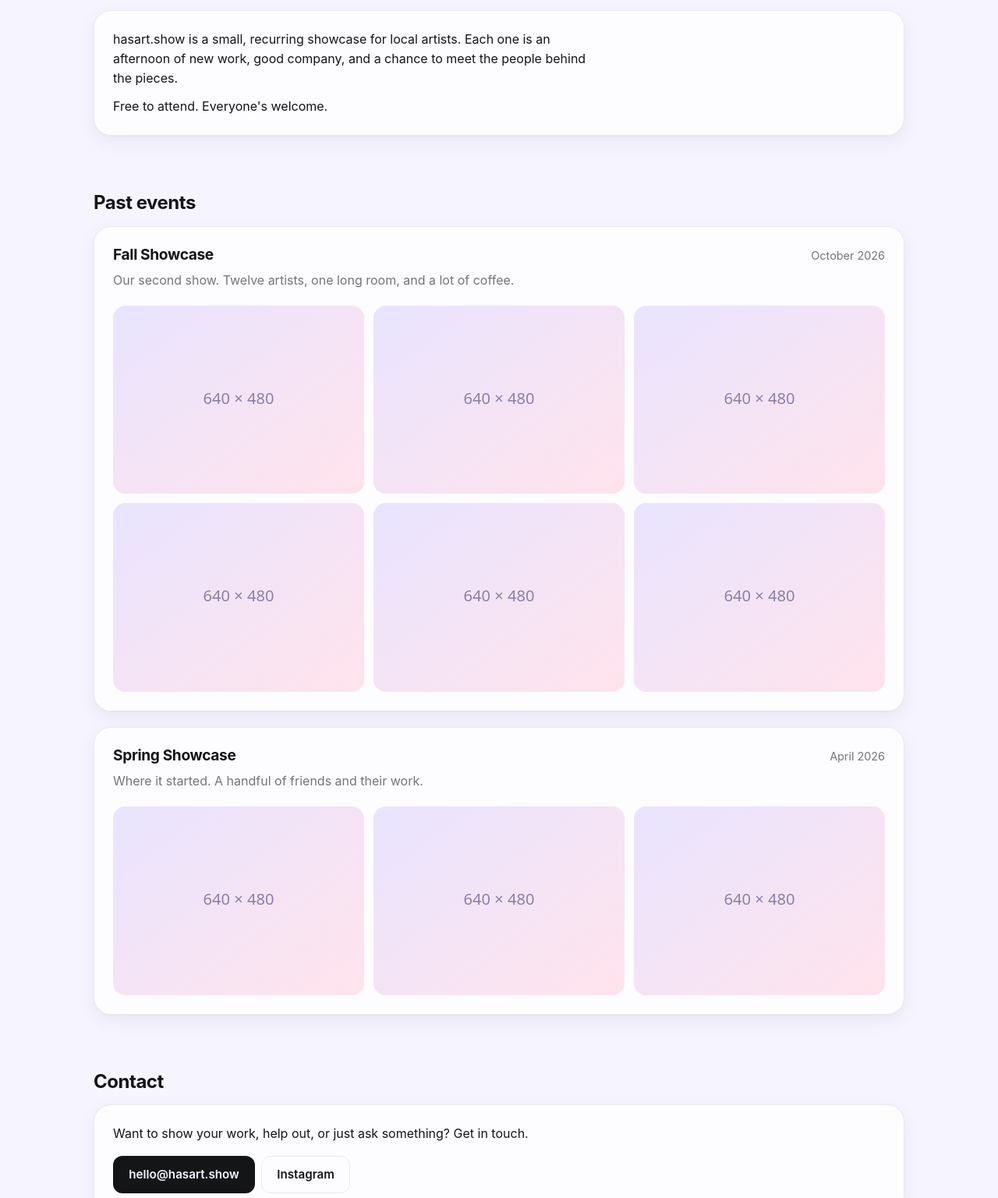
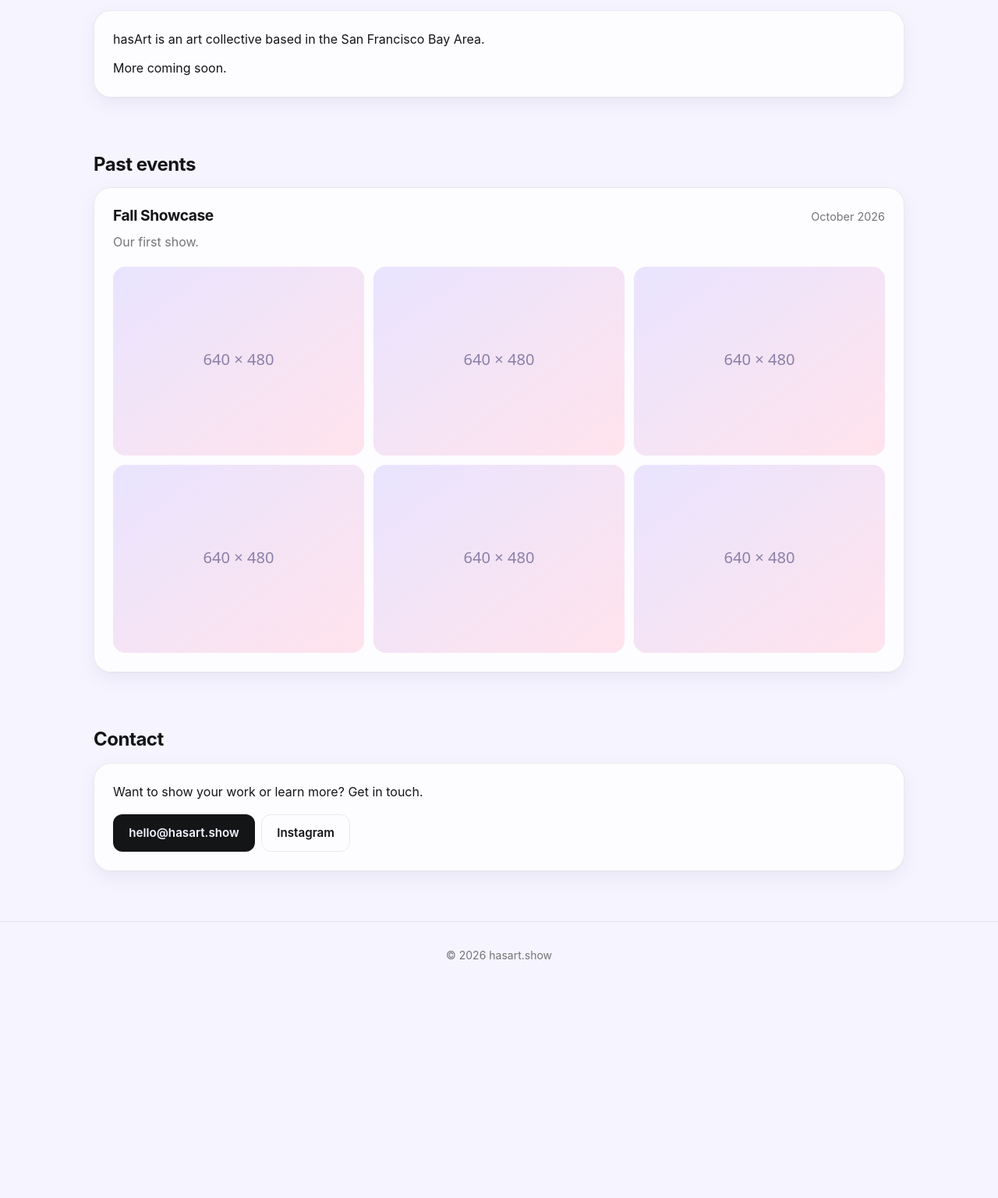
Before and after one commit to hasart-show/hasart.show, a plain HTML site: page index.html in a window 1280 px wide. Shown: the part 726-2262 px from the top of the page at 78% size. After the commit the page ends 2001 px from the top, so only its background shows below. Drawn offline with Linux system fonts and the light colour scheme.

Commit message:
Edit text

```diff
--- a/index.html
+++ b/index.html
@@ -59,10 +59,9 @@
           </li>
         </ul>
 
-        <!-- Countdown target is set by data-target (ISO 8601). Add an offset, e.g. -05:00, to pin a time zone. -->
         <div class="card countdown-card">
           <p class="card-label" id="countdown-status">Starts in</p>
-          <div class="countdown" id="countdown" data-target="2027-01-31T13:00:00" role="timer" aria-live="off">
+          <div class="countdown" id="countdown" data-target="2027-01-31T13:00:00-08:00" role="timer" aria-live="off">
             <div class="unit"><span class="num" data-unit="days">--</span><span class="lbl">days</span></div>
             <div class="unit"><span class="num" data-unit="hours">--</span><span class="lbl">hrs</span></div>
             <div class="unit"><span class="num" data-unit="minutes">--</span><span class="lbl">min</span></div>
@@ -78,8 +77,8 @@
     <section id="about" class="section" aria-labelledby="about-title">
       <h2 id="about-title">About</h2>
       <div class="card prose">
-        <p>hasart.show is a small, recurring showcase for local artists. Each one is an afternoon of new work, good company, and a chance to meet the people behind the pieces.</p>
-        <p>Free to attend. Everyone's welcome.</p>
+        <p>hasArt is an art collective based in the San Francisco Bay Area.</p>
+        <p>More coming soon.</p>
       </div>
     </section>
 
@@ -109,24 +108,11 @@
           <h3>Fall Showcase</h3>
           <p class="muted">October 2026</p>
         </header>
-        <p>Our second show. Twelve artists, one long room, and a lot of coffee.</p>
+        <p>Our first show.</p>
         <div class="gallery">
           <figure class="gallery-item"><img src="images/gallery/placeholder-640.svg" srcset="images/gallery/placeholder-640.svg 640w, images/gallery/placeholder-1280.svg 1280w" sizes="(max-width: 560px) 100vw, (max-width: 900px) 50vw, 340px" width="640" height="480" loading="lazy" alt="Photo placeholder"></figure>
           <figure class="gallery-item"><img src="images/gallery/placeholder-640.svg" srcset="images/gallery/placeholder-640.svg 640w, images/gallery/placeholder-1280.svg 1280w" sizes="(max-width: 560px) 100vw, (max-width: 900px) 50vw, 340px" width="640" height="480" loading="lazy" alt="Photo placeholder"></figure>
           <figure class="gallery-item"><img src="images/gallery/placeholder-640.svg" srcset="images/gallery/placeholder-640.svg 640w, images/gallery/placeholder-1280.svg 1280w" sizes="(max-width: 560px) 100vw, (max-width: 900px) 50vw, 340px" width="640" height="480" loading="lazy" alt="Photo placeholder"></figure>
-          <figure class="gallery-item"><img src="images/gallery/placeholder-640.svg" srcset="images/gallery/placeholder-640.svg 640w, images/gallery/placeholder-1280.svg 1280w" sizes="(max-width: 560px) 100vw, (max-width: 900px) 50vw, 340px" width="640" height="480" loading="lazy" alt="Photo placeholder"></figure>
-          <figure class="gallery-item"><img src="images/gallery/placeholder-640.svg" srcset="images/gallery/placeholder-640.svg 640w, images/gallery/placeholder-1280.svg 1280w" sizes="(max-width: 560px) 100vw, (max-width: 900px) 50vw, 340px" width="640" height="480" loading="lazy" alt="Photo placeholder"></figure>
-          <figure class="gallery-item"><img src="images/gallery/placeholder-640.svg" srcset="images/gallery/placeholder-640.svg 640w, images/gallery/placeholder-1280.svg 1280w" sizes="(max-width: 560px) 100vw, (max-width: 900px) 50vw, 340px" width="640" height="480" loading="lazy" alt="Photo placeholder"></figure>
-        </div>
-      </article>
-
-      <article class="past-event card">
-        <header class="past-event-header">
-          <h3>Spring Showcase</h3>
-          <p class="muted">April 2026</p>
-        </header>
-        <p>Where it started. A handful of friends and their work.</p>
-        <div class="gallery">
           <figure class="gallery-item"><img src="images/gallery/placeholder-640.svg" srcset="images/gallery/placeholder-640.svg 640w, images/gallery/placeholder-1280.svg 1280w" sizes="(max-width: 560px) 100vw, (max-width: 900px) 50vw, 340px" width="640" height="480" loading="lazy" alt="Photo placeholder"></figure>
           <figure class="gallery-item"><img src="images/gallery/placeholder-640.svg" srcset="images/gallery/placeholder-640.svg 640w, images/gallery/placeholder-1280.svg 1280w" sizes="(max-width: 560px) 100vw, (max-width: 900px) 50vw, 340px" width="640" height="480" loading="lazy" alt="Photo placeholder"></figure>
           <figure class="gallery-item"><img src="images/gallery/placeholder-640.svg" srcset="images/gallery/placeholder-640.svg 640w, images/gallery/placeholder-1280.svg 1280w" sizes="(max-width: 560px) 100vw, (max-width: 900px) 50vw, 340px" width="640" height="480" loading="lazy" alt="Photo placeholder"></figure>
@@ -138,10 +124,10 @@
     <section id="contact" class="section" aria-labelledby="contact-title">
       <h2 id="contact-title">Contact</h2>
       <div class="card contact-card">
-        <p>Want to show your work, help out, or just ask something? Get in touch.</p>
+        <p>Want to show your work or learn more? Get in touch.</p>
         <div class="contact-links">
           <a class="btn btn-primary" href="mailto:hello@hasart.show">hello@hasart.show</a>
-          <a class="btn btn-ghost" href="https://instagram.com/" target="_blank" rel="noopener">Instagram</a>
+          <a class="btn btn-ghost" href="https://www.instagram.com/hasart.show/" target="_blank" rel="noopener">Instagram</a>
         </div>
       </div>
     </section>
```
